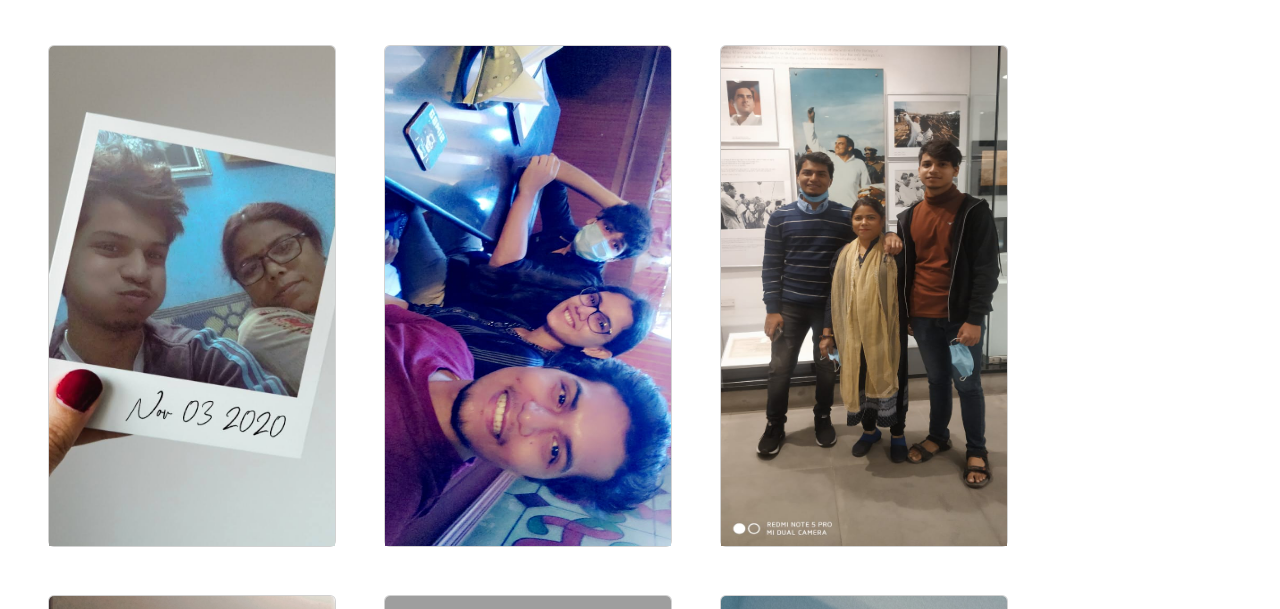
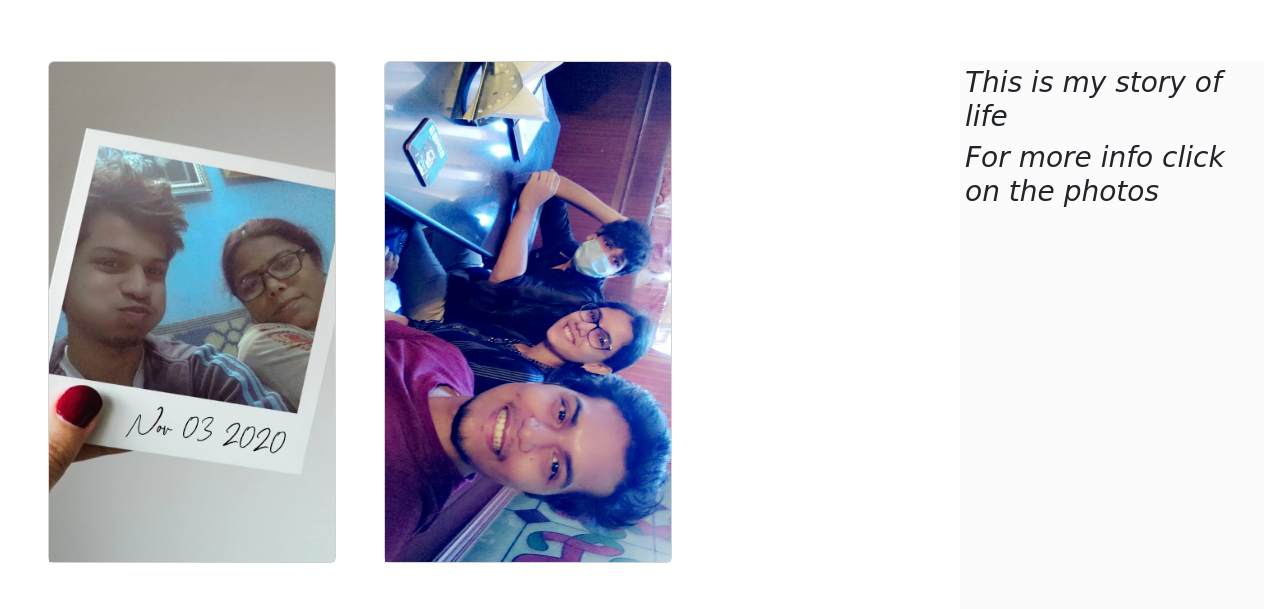
Before and after one commit to rishiraj2603/memoryLane, a plain HTML site: page index.html in a window 1280 px wide. Shown: the part 711-1320 px from the top of the page. Drawn offline with nearby package versions, Linux system fonts and the light colour scheme; grey boxes are pictures that could not be loaded.

Commit message:
aside added

```diff
--- a/index.html
+++ b/index.html
@@ -85,8 +85,8 @@
 
 
     <h1 class="memoryLane m-3 p-5">Memory lane</h1>
-
-    <div class="mainLane d-flex gap-5 flex-wrap m-4 p-4">
+<div class="sideMainBar">
+    <div class="mainLane  d-flex gap-5 flex-wrap m-4 p-4">
         <div class="childhood flipfun">
             <div class="card" style="width: 18rem;">
                 <div class="side-a">
@@ -179,6 +179,15 @@
             </div>
         </div>
     </div>
+
+    <div class="sideBar mt-5 mb-5 me-3">
+        <div class="story">
+            <h3>This is my story of life</h3>
+            <h3>For more info click on the photos</h3>
+        </div>
+    </div>
+
+</div>
     <script src="https://cdn.jsdelivr.net/npm/@popperjs/core@2.11.7/dist/umd/popper.min.js"
         integrity="sha384-zYPOMqeu1DAVkHiLqWBUTcbYfZ8osu1Nd6Z89ify25QV9guujx43ITvfi12/QExE"
         crossorigin="anonymous"></script>
--- a/style.css
+++ b/style.css
@@ -158,7 +158,24 @@ body{
     height: 60vh;
 }
 
-
+.sideMainBar{
+    display: grid;
+    grid-template-columns: 75% 25%;
+}
+.sideBar{
+    /* margin: 5px; */
+    display: block;
+    padding:5px;
+    /* height: 10%; */
+    font-family: cursive;
+    font-style: oblique;
+    background-color: rgb(251, 251, 251);
+}
+.story{
+    top: 0;
+    position: -webkit-sticky;
+    position: sticky;
+}
 
 .card{
     transition: 1s;
```
